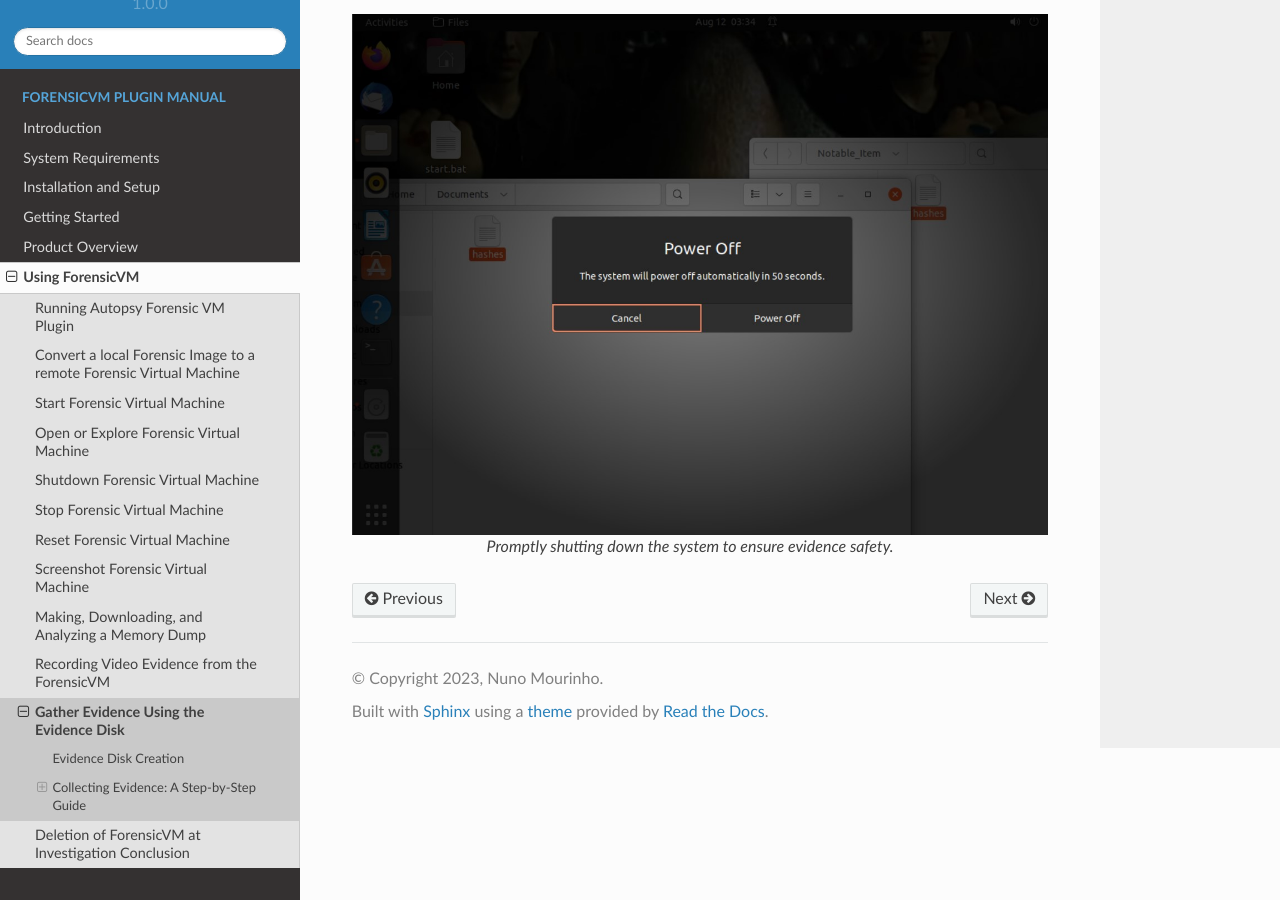
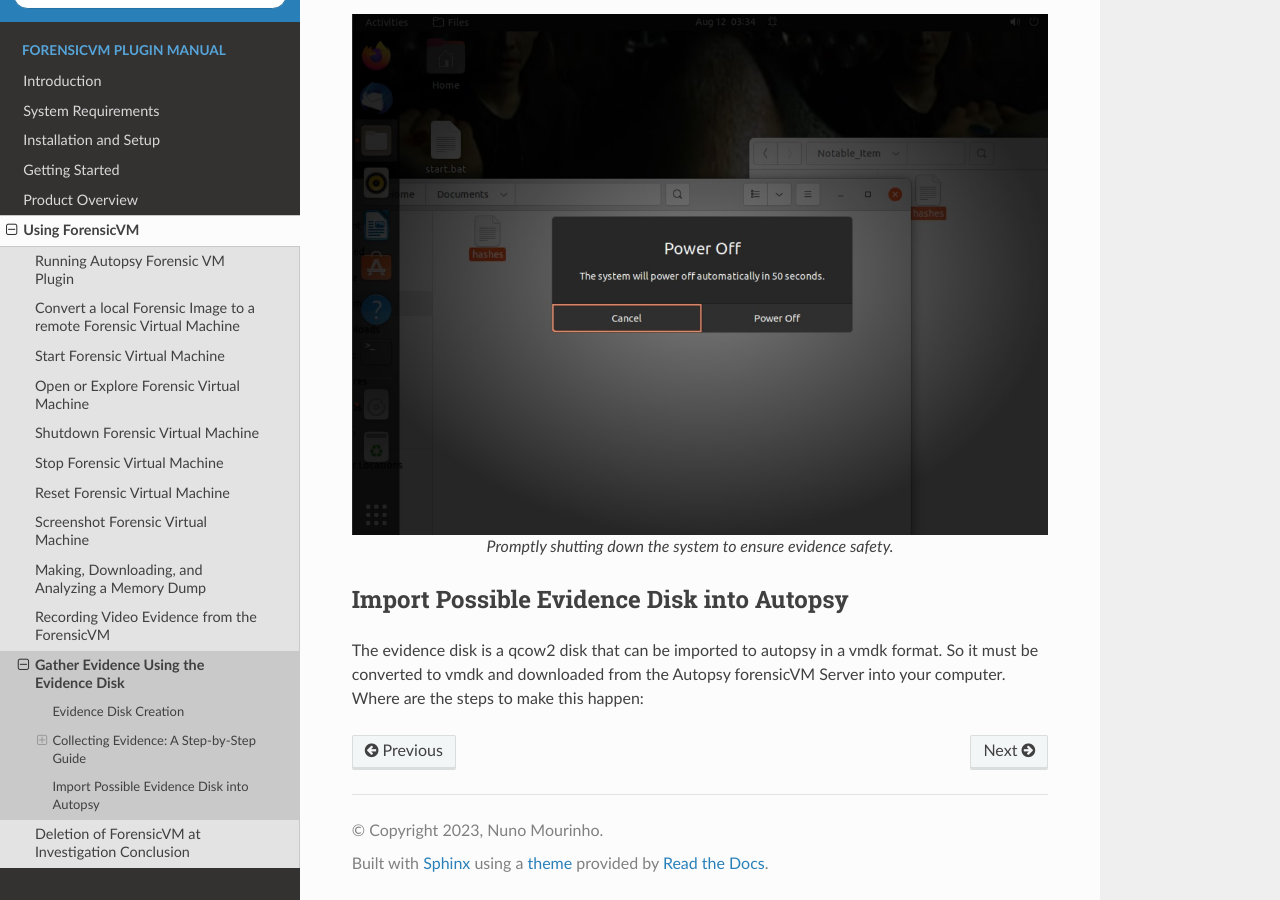
Before and after one commit to nunomourinho/forensicVmAutopsyUserManual, a Sphinx documentation site: the page built from docs/user/evidence_disk.rst, in a window 1280 px wide and 900 px high, scrolled down 9195 px. Built offline with Sphinx 7.4.7 and the Read the Docs theme 2.0.0, drawn with Linux system fonts in a browser that asks for light colours; pages that are not in the unit, such as notebooks, are missing from menus.

Commit message:
Update evidence_disk.rst

```diff
--- a/docs/user/evidence_disk.rst
+++ b/docs/user/evidence_disk.rst
@@ -176,3 +176,9 @@
    :align: center
 
    Promptly shutting down the system to ensure evidence safety.
+
+
+Import Possible Evidence Disk into Autopsy
+-------------------------------------------
+
+The evidence disk is a qcow2 disk that can be imported to autopsy in a vmdk format. So it must be converted to vmdk and downloaded from the Autopsy forensicVM Server into your computer. Where are the steps to make this happen:
```
